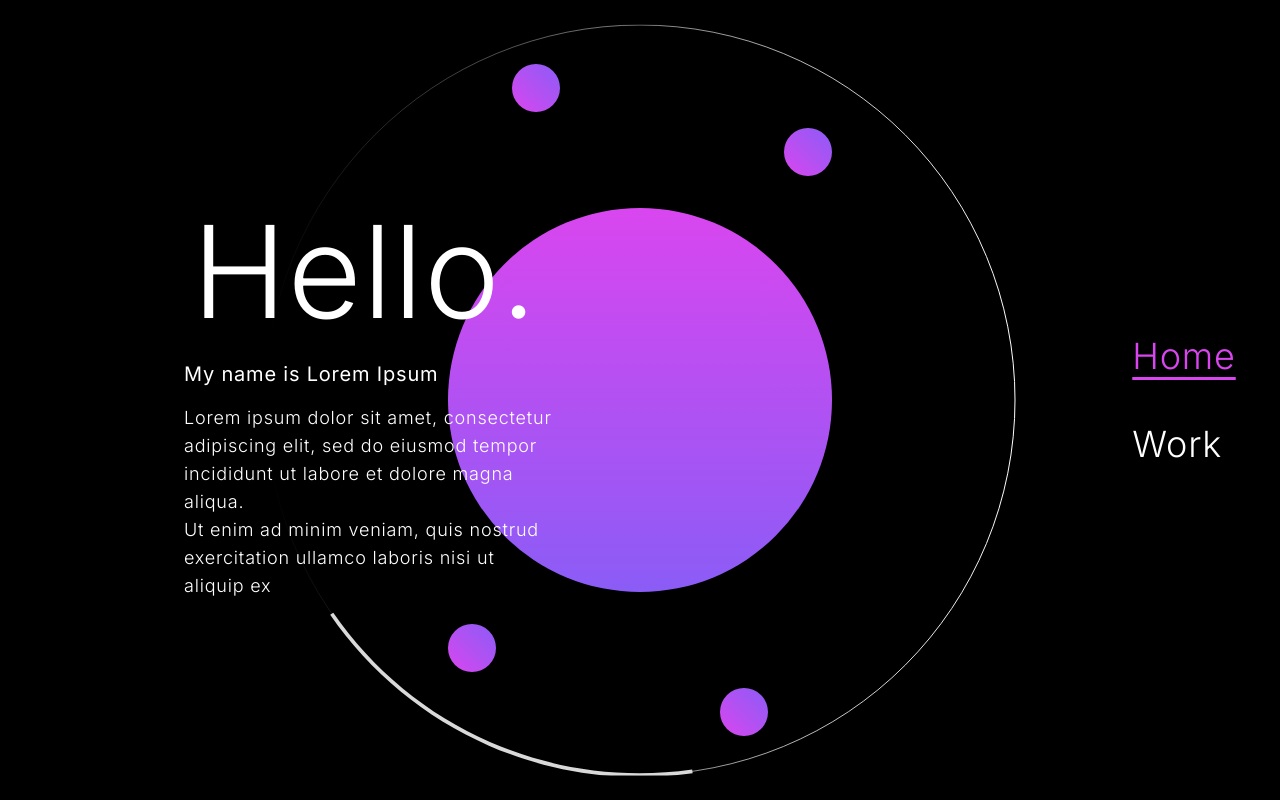
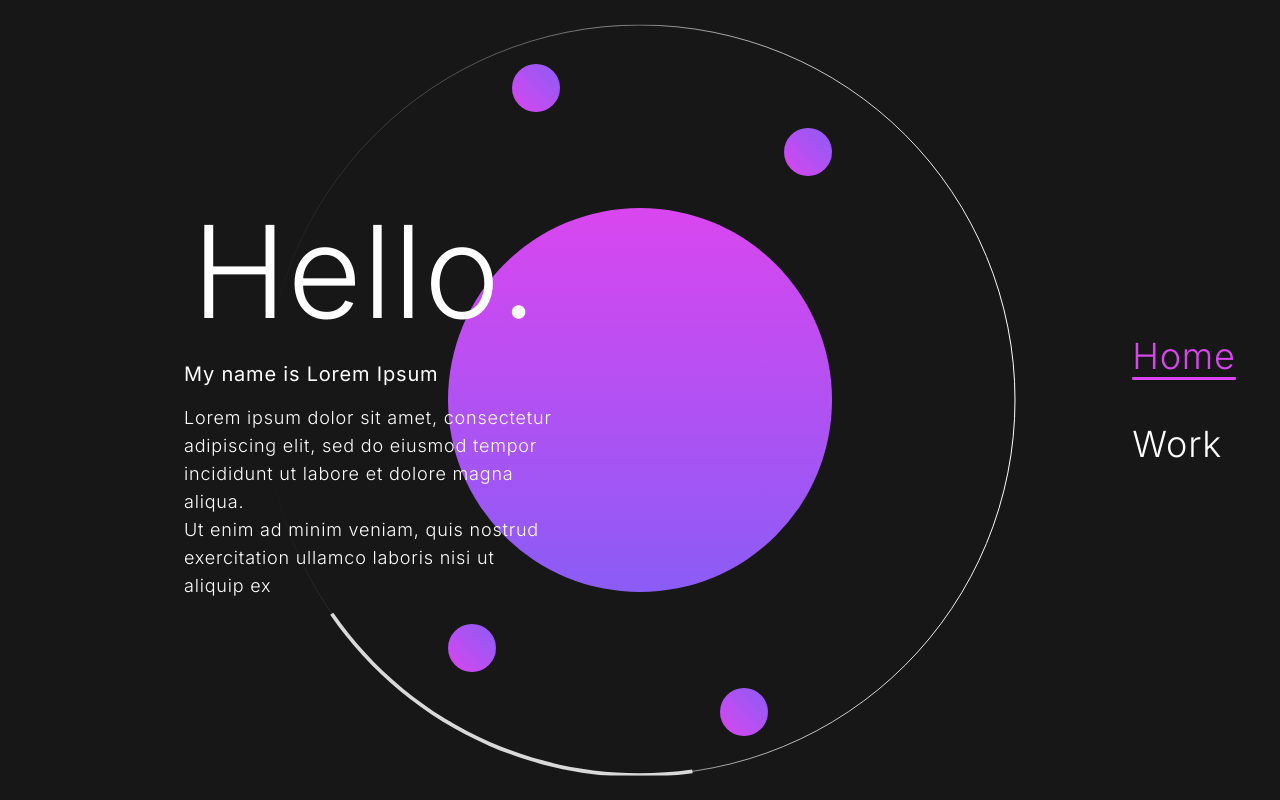
Before and after one commit to alexislagodka/simple-portfolio, a React (Create React App) app: page / in a window 1280 px wide. Built offline with nearby package versions, Linux system fonts and the light colour scheme.

Commit message:
bg-color

```diff
--- a/src/components/ProjectList/ProjectList.js
+++ b/src/components/ProjectList/ProjectList.js
@@ -26,7 +26,7 @@ export default function ProjectList({ in: inProp }) {
             ...defaultStyle,
             ...transitionStyles[state],
           }}
-          className="py-24 xl:py-0 overflow-auto w-full w-full md:w-4/5 xl:w-1/2 z-50"
+          className="pt-24 xl:pt-0 overflow-auto w-full w-full md:w-4/5 xl:w-1/2 z-50"
         >
           <div className="grid h-px">
             <ProjectCard picture="https://images.unsplash.com/photo-1557672172-298e090bd0f1?ixlib=rb-1.2.1&ixid=MnwxMjA3fDB8MHxwaG90by1wYWdlfHx8fGVufDB8fHx8&auto=format&fit=crop&w=687&q=80">
--- a/src/index.css
+++ b/src/index.css
@@ -16,8 +16,8 @@
     h-full
     overflow-auto
     font-light
-    bg-black
     text-white
+    bg-neutral-900
     tracking-wider;
   }
 
@@ -49,6 +49,7 @@
 @layer components {
   .app {
     min-height: 600px;
+    min-width: 300px;
     @apply relative
     h-screen;
   }
```
